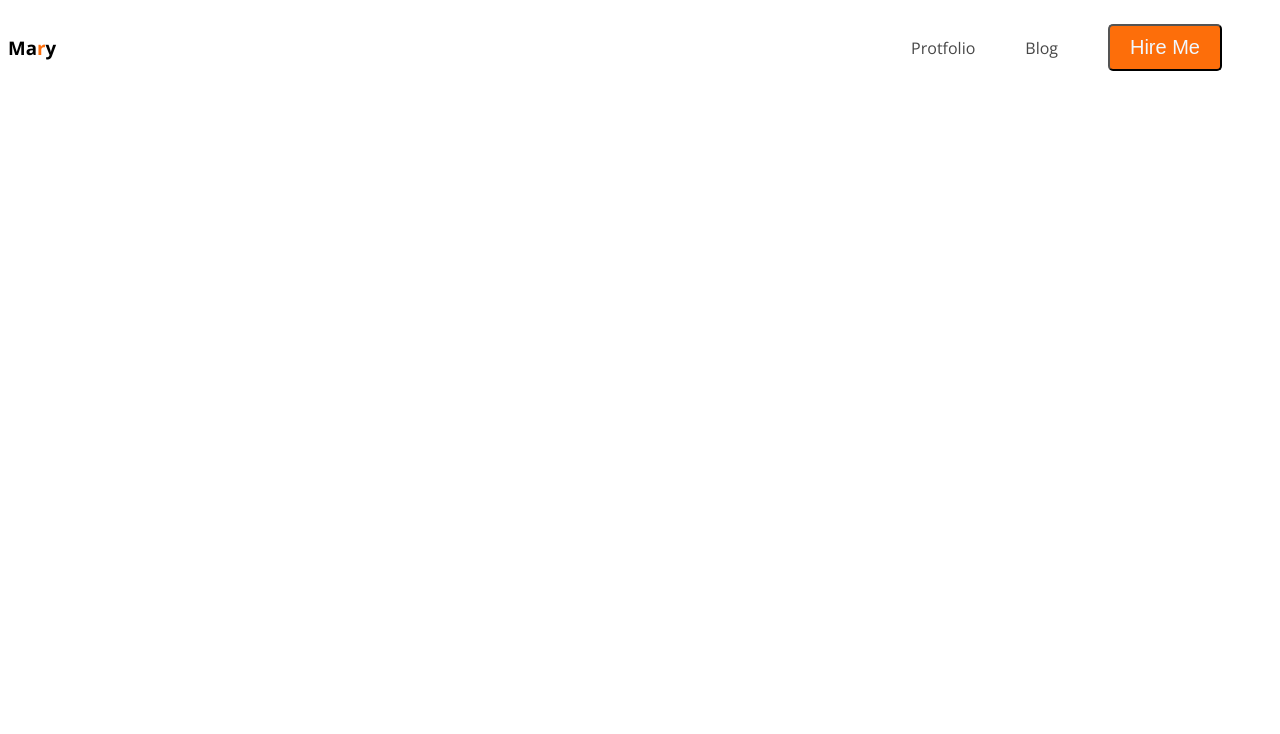
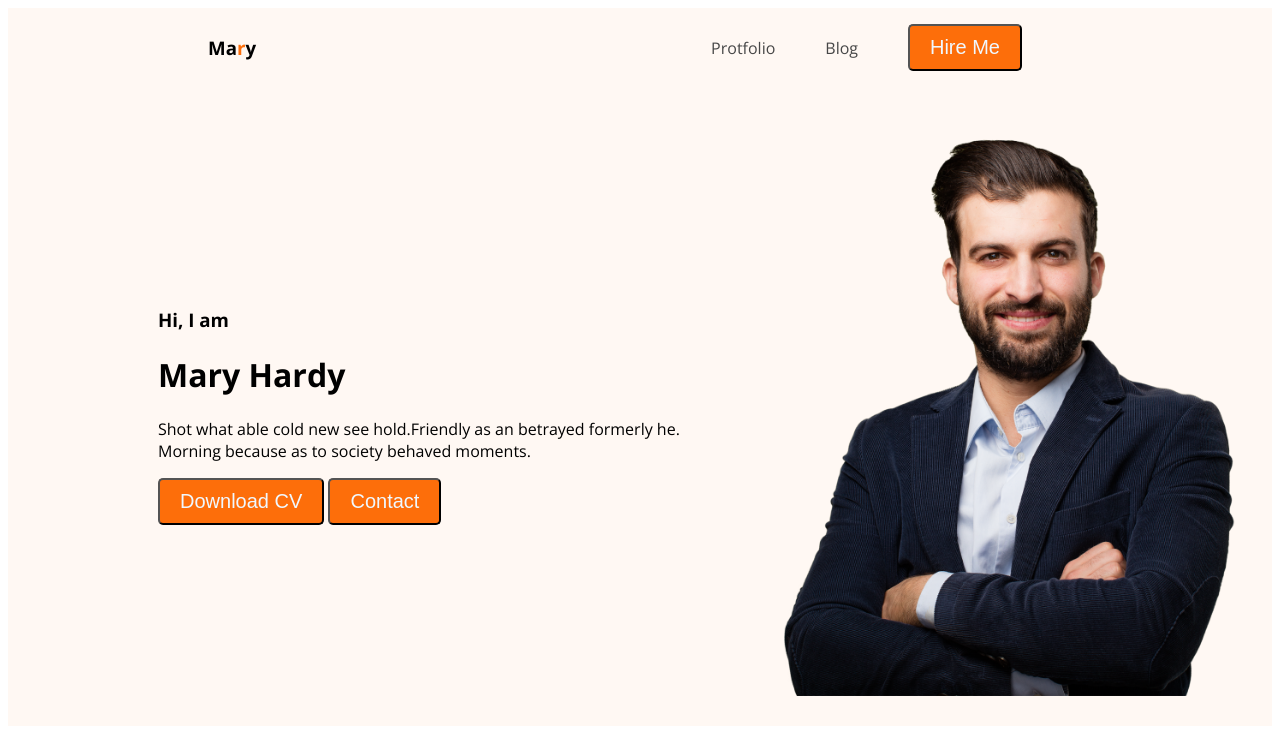
Before and after one commit to shahinalampalash/web-developer-protfolio, a plain HTML site: page index.html in a window 1280 px wide. Drawn offline with nearby package versions, Linux system fonts and the light colour scheme.

Commit message:
added banner

```diff
--- a/index.html
+++ b/index.html
@@ -9,7 +9,7 @@
 <link href="https://fonts.googleapis.com/css2?family=Open+Sans:wght@400;700;800&display=swap" rel="stylesheet"><link rel="stylesheet" href="style/style.css">
 </head>
 <body>
-    <header>
+    <header class="header">
      <nav>
         <h3 class="nav title">Ma<span class="Basic-color">r</span>y</h3>
         <ul>
@@ -18,6 +18,16 @@
             <li><button class="basic-color">Hire Me</button></li>
         </ul>
      </nav>
+     <div class="banner">
+       <div>
+        <h3 class="banner-greeting">Hi, I  am</h3>
+        <h1 classs="banner-title">Mary Hardy</h1>
+        <p>Shot what able cold new see hold.Friendly as an betrayed formerly he. Morning because as to society behaved moments.</p>
+        <button class="basic-color">Download CV</button>
+        <button class="basic-color">Contact</button>
+    </div>
+    <img class="profile-pic" src="images/hardy.png" alt="">
+     </div>
     </header>
     <main>
 
--- a/style/style.css
+++ b/style/style.css
@@ -5,10 +5,11 @@ nav{
     display: flex;
     align-items: center;
     justify-content: space-between;
+    margin: 0 200px;
 }
 .nav-title{
 color:#181818;
-font-size: 45px;
+font-size: 65px;
 font-weight: 800;
 }
 .Basic-color{
@@ -35,3 +36,14 @@ nav a{
 font-weight: 400;
 padding: 10px 20px;
 }
+.header{
+    background-color: #FFF8F3;
+}
+.banner{
+    padding: 30px 30px 30px 150px;
+    display: flex;
+    align-items: center;
+}
+.banner .profile-pic{
+    width: 500px;
+}
```
